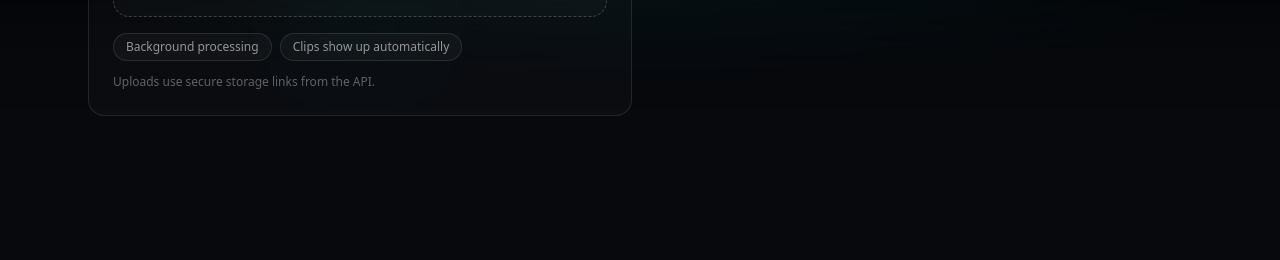
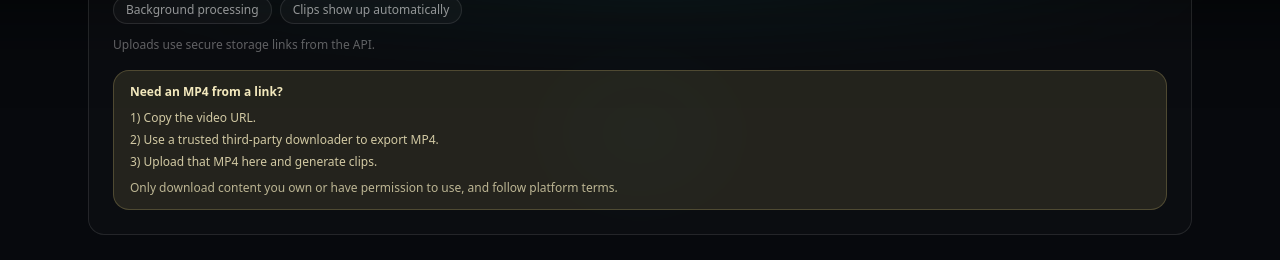
Before and after one commit to Sakibhoq/clipforge-ai, a Next.js app in the folder frontend/: page /app/upload in a window 1280 px wide. Shown: the part 992-1252 px from the top of the page. Before the commit the page ends 1148 px from the top, so only its background shows below. Built offline with nearby package versions, Linux system fonts and the light colour scheme; no server answers.

Commit message:
upload: make file card full width and add mp4 helper note

```diff
--- a/frontend/app/app/upload/page.tsx
+++ b/frontend/app/app/upload/page.tsx
@@ -1803,7 +1803,7 @@ function UploadWorkspace() {
       </div>
 
       {/* Upload options */}
-      <div className="grid gap-4 md:grid-cols-2">
+      <div className={cx("grid gap-4", YOUTUBE_INGEST_ENABLED && "md:grid-cols-2")}>
         {/* FILE */}
         <div className="surface-soft relative overflow-hidden p-6">
           <div
@@ -2316,6 +2316,18 @@ function UploadWorkspace() {
             <div className="mt-3 text-[12px] text-white/35">
               Uploads use secure storage links from the API.
             </div>
+
+            <div className="mt-4 rounded-2xl border border-amber-200/20 bg-amber-200/10 px-4 py-3 text-[12px] text-amber-100/85">
+              <div className="font-semibold text-amber-100/95">Need an MP4 from a link?</div>
+              <div className="mt-2 space-y-1 text-amber-100/80">
+                <div>1) Copy the video URL.</div>
+                <div>2) Use a trusted third-party downloader to export MP4.</div>
+                <div>3) Upload that MP4 here and generate clips.</div>
+              </div>
+              <div className="mt-2 text-amber-100/70">
+                Only download content you own or have permission to use, and follow platform terms.
+              </div>
+            </div>
           </div>
         </div>
 
```
